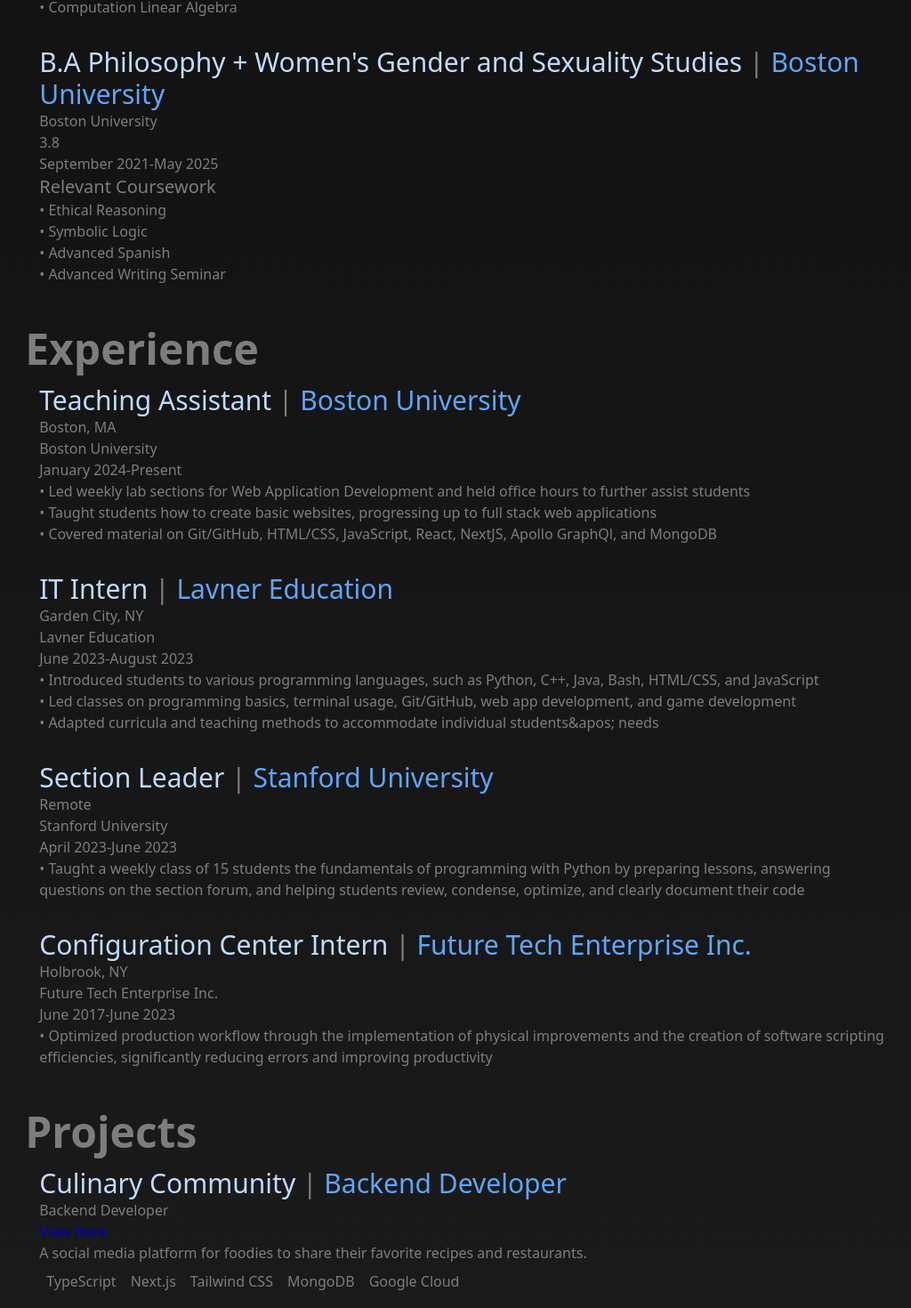
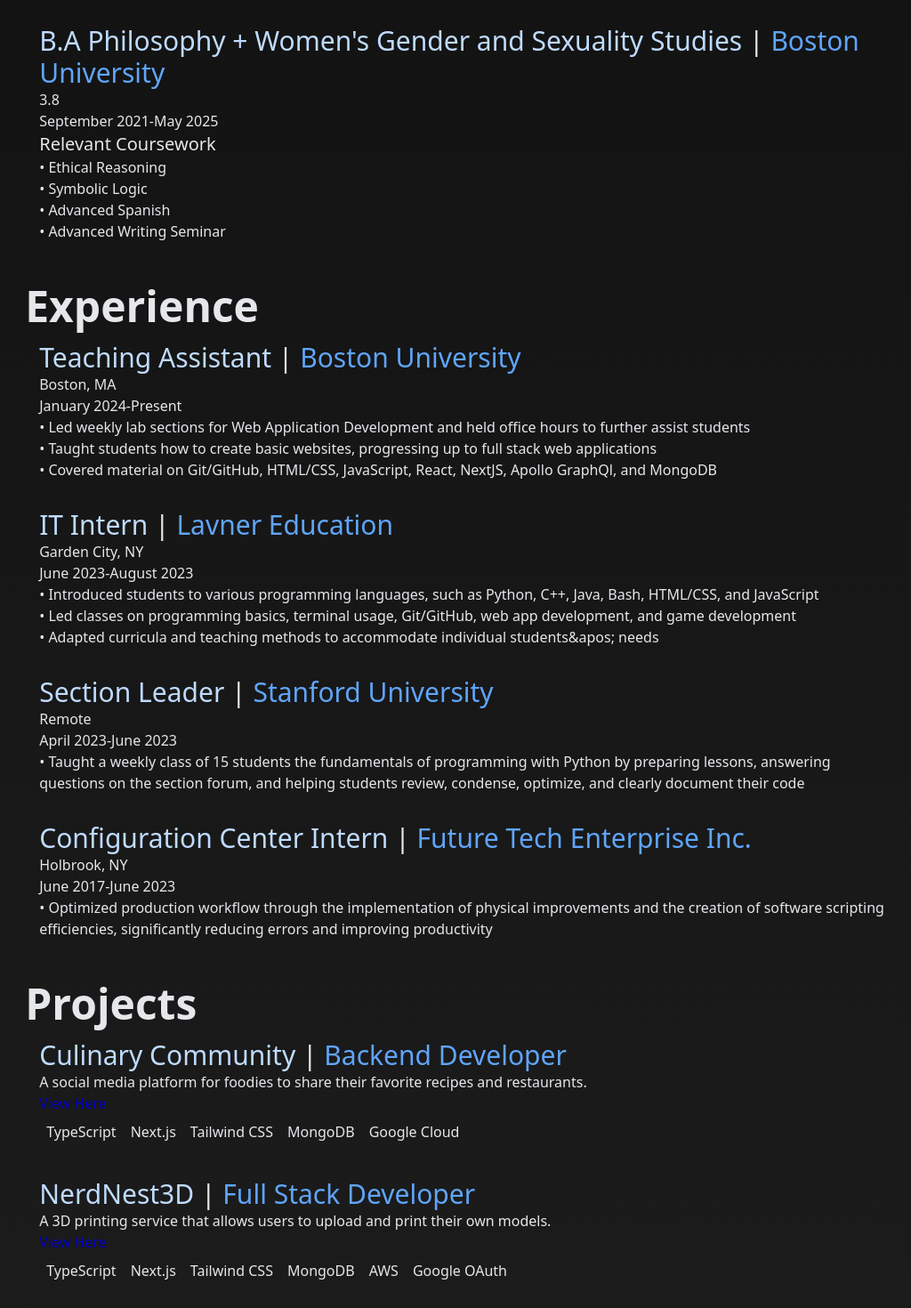
Before and after one commit to KingTingTheGreat/jting, a Next.js app: page / in a window 1280 px wide. Shown: the part 696-2166 px from the top of the page at 89% size, without its empty margins (119-1143 px from the left). Built offline with nearby package versions, Linux system fonts and the light colour scheme.

Commit message:
removed repeated info

```diff
--- a/components/certificationWrapper.tsx
+++ b/components/certificationWrapper.tsx
@@ -6,12 +6,11 @@
 const CertificationElement = ({ certification }: { certification: Certification }) => {
 	return (
 		<ElementWrapper title={certification.title} subtitle={certification.organization}>
-			<p>{certification.organization}</p>
 			<p>Issued: {certification.issueDate}</p>
+			<p>{certification.description}</p>
 			<Link href={certification.link} className="text-linkBlue underline">
 				link
 			</Link>
-			<p>{certification.description}</p>
 		</ElementWrapper>
 	);
 };
--- a/components/educationWrapper.tsx
+++ b/components/educationWrapper.tsx
@@ -6,7 +6,6 @@
 const EducationElement = ({ education }: { education: Education }) => {
 	return (
 		<ElementWrapper title={education.title} subtitle={education.school}>
-			<p>{education.school}</p>
 			<p>{education.gpa}</p>
 			<p>
 				{education.startDate}-{education.endDate}
--- a/components/experienceWrapper.tsx
+++ b/components/experienceWrapper.tsx
@@ -7,7 +7,6 @@
 	return (
 		<ElementWrapper title={experience.title} subtitle={experience.company}>
 			<p>{experience.location}</p>
-			<p>{experience.company}</p>
 			<p>
 				{experience.startDate}-{experience.endDate}
 			</p>
--- a/components/projectWrapper.tsx
+++ b/components/projectWrapper.tsx
@@ -6,11 +6,10 @@
 const ProjectElement = ({ project }: { project: Project }) => {
 	return (
 		<ElementWrapper title={project.title} subtitle={project.role}>
-			<p>{project.role}</p>
+			<p>{project.description}</p>
 			<Link href={project.link} target="_blank" className="text-linkBlue">
 				View Here
 			</Link>
-			<p>{project.description}</p>
 			<ul className="flex flex-wrap">
 				{project.technologies.map((technology) => (
 					<li key={technology} className="m-2 border-solid border-[#fff] rounded-md">
--- a/components/sectionWrapper.tsx
+++ b/components/sectionWrapper.tsx
@@ -1,6 +1,6 @@
 const SectionWrapper = ({ title, children }: { title: string; children: React.ReactNode }) => {
 	return (
-		<div id={title} className="flex flex-col justify-center m-4 w-[80%]">
+		<div id={title} className="flex flex-col justify-center m-4 w-[80%] text-gray-200">
 			<h1 className="text-5xl font-semibold capitalize">{title}</h1>
 			{children}
 		</div>
```
